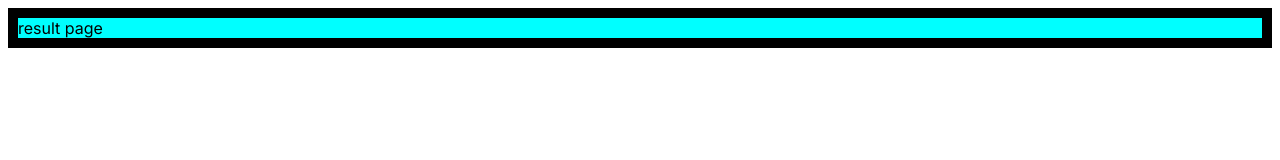
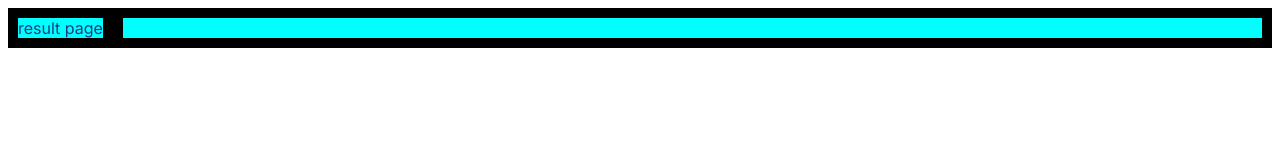
Before and after one commit to 2taesung/SizeToSize, a Next.js app: page /result in a window 1280 px wide. Shown: the top 160 px of the page. Built offline with nearby package versions, Linux system fonts and the light colour scheme.

Commit message:
feat: stylelint

```diff
--- a/src/app/layout.tsx
+++ b/src/app/layout.tsx
@@ -1,8 +1,6 @@
 import StyledComponentsRegistry from '@src/lib/registry';
 
 import { Inter } from 'next/font/google';
-import { Normalize } from 'styled-normalize';
-// import Head from 'next/head';
 
 const inter = Inter({ subsets: ['latin'] });
 
--- a/src/app/result/page.tsx
+++ b/src/app/result/page.tsx
@@ -1,17 +1,21 @@
 'use client';
+
+import { Test } from './styled';
+
 import { styled } from 'styled-components';
 
 export default function Page() {
   return (
     <Container>
       <div>result page</div>
+      <Test />
     </Container>
   );
 }
 
 const Container = styled.div`
   display: flex;
+  border: solid 10px black;
   background-color: aqua;
-  color: black;
-  border: solid 10px black;
+  color: #1a3c7f;
 `;
--- /dev/null
+++ b/src/app/result/styled.ts
@@ -0,0 +1,8 @@
+import { styled } from 'styled-components';
+
+export const Test = styled.div`
+  display: flex;
+  border: solid 10px black;
+  background-color: aqua;
+  color: #1a3c7f;
+`;
--- a/src/styles/defaultTheme.ts
+++ b/src/styles/defaultTheme.ts
@@ -1,9 +1,9 @@
 const defaultTheme = {
   colors: {
+    secondary: '#888',
+    text: '#000',
     background: '#FFF',
-    text: '#000',
     primary: '#42F',
-    secondary: '#888',
   },
 };
 
```
Also changed, not shown: package.json (+12 -2 lines), tsconfig.json (+7 -1 lines), 2 other files (tests, documents, lock files or other folders).
